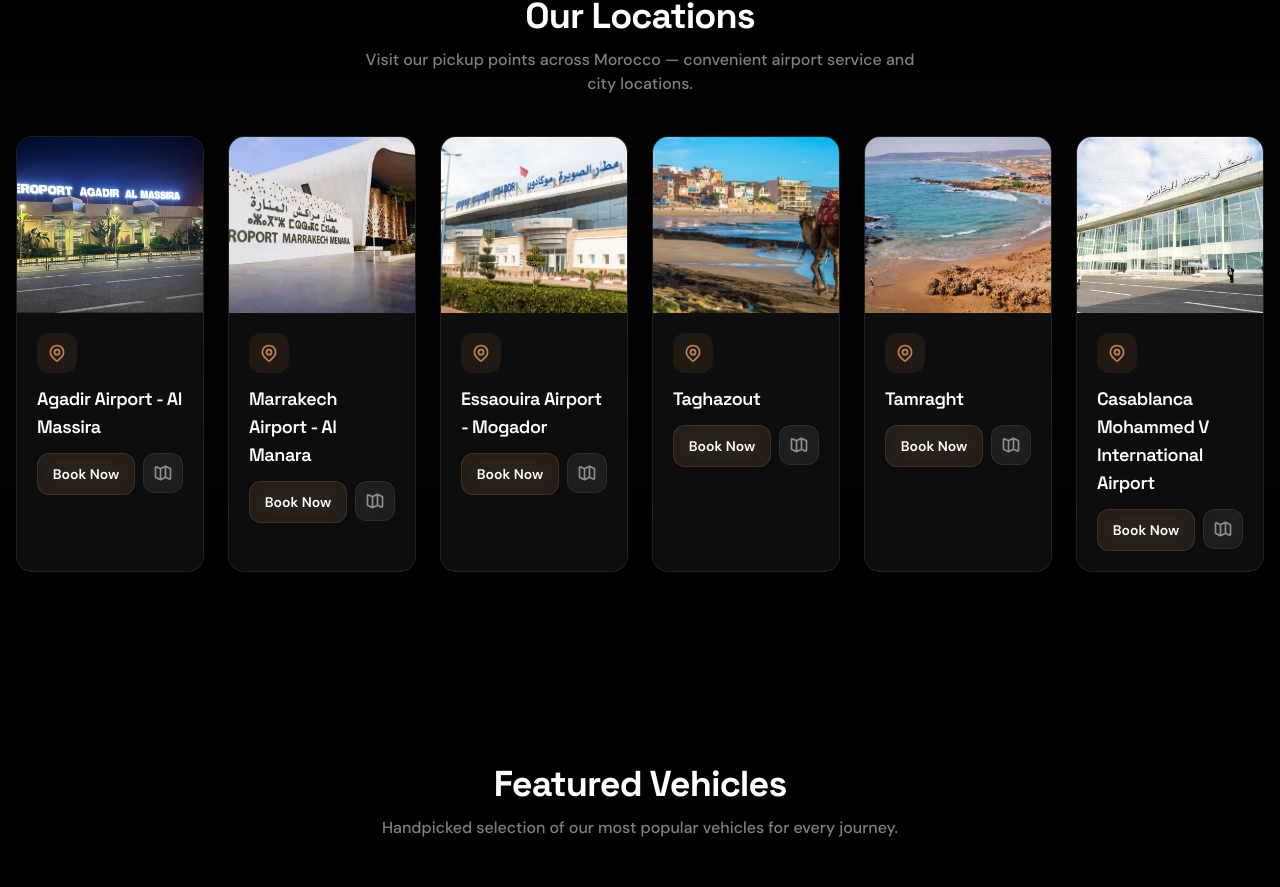
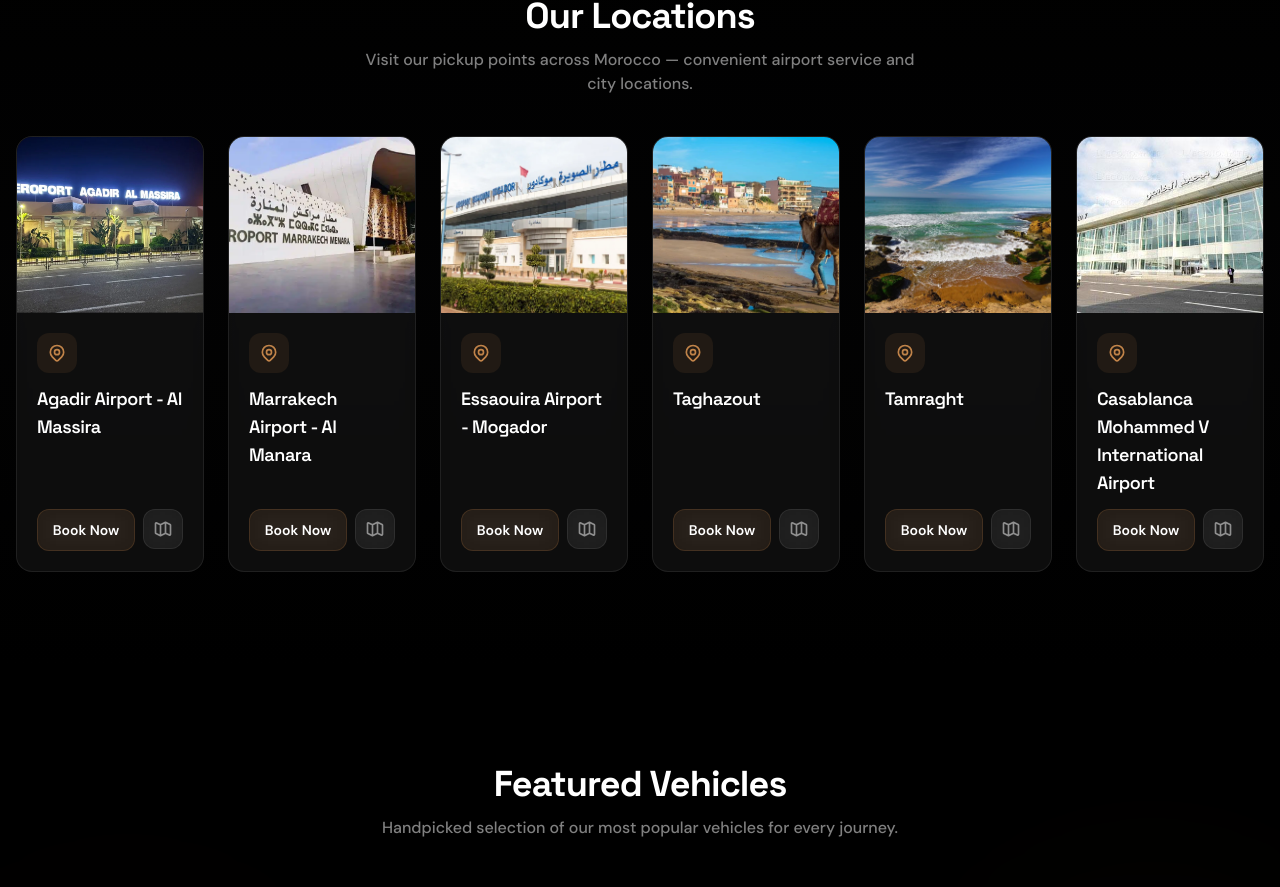
Before and after one commit to abdelbastlasri/carzio-rental, a React (Vite) app: page / in a window 1280 px wide. Shown: the part 1228-2115 px from the top of the page. Built offline with nearby package versions, Linux system fonts and the light colour scheme.

Commit message:
Replace Tamraght hero image with this-is-tamraght.jpg, align Location cards Book Now buttons with flex-1 + mt-auto

```diff
--- a/src/components/Locations.tsx
+++ b/src/components/Locations.tsx
@@ -44,13 +44,13 @@ export default function Locations() {
               key={loc.id}
               variants={cardVariants}
               whileHover={{ y: -4, transition: { duration: 0.2 } }}
-              className="glass rounded-2xl overflow-hidden group"
+              className="glass rounded-2xl overflow-hidden group flex flex-col"
             >
               <div
-                className="h-44 bg-cover bg-center group-hover:scale-110 transition duration-700"
+                className="h-44 bg-cover bg-center group-hover:scale-110 transition duration-700 shrink-0"
                 style={{ backgroundImage: `url('${locationImages[loc.id]}')` }}
               />
-              <div className="p-5">
+              <div className="p-5 flex-1 flex flex-col">
                 <div className="w-10 h-10 bg-gold/10 rounded-xl flex items-center justify-center mb-3 group-hover:bg-gold/20 transition">
                   <svg className="w-5 h-5 text-gold" fill="none" stroke="currentColor" viewBox="0 0 24 24">
                     <path strokeLinecap="round" strokeLinejoin="round" strokeWidth={2} d="M17.657 16.657L13.414 20.9a1.998 1.998 0 01-2.827 0l-4.244-4.243a8 8 0 1111.314 0z" />
@@ -58,7 +58,7 @@ export default function Locations() {
                   </svg>
                 </div>
                 <h3 className="text-white font-heading font-semibold text-lg mb-3 tracking-tight">{loc.name}</h3>
-                <div className="flex gap-2">
+                <div className="mt-auto flex gap-2">
                   <Link
                     to="/cars"
                     className="flex-1 glass-gold text-white font-semibold text-sm py-2.5 rounded-xl text-center transition hover:bg-gold/20"
```
Also changed, not shown: public/images/tamraght.jpg.
